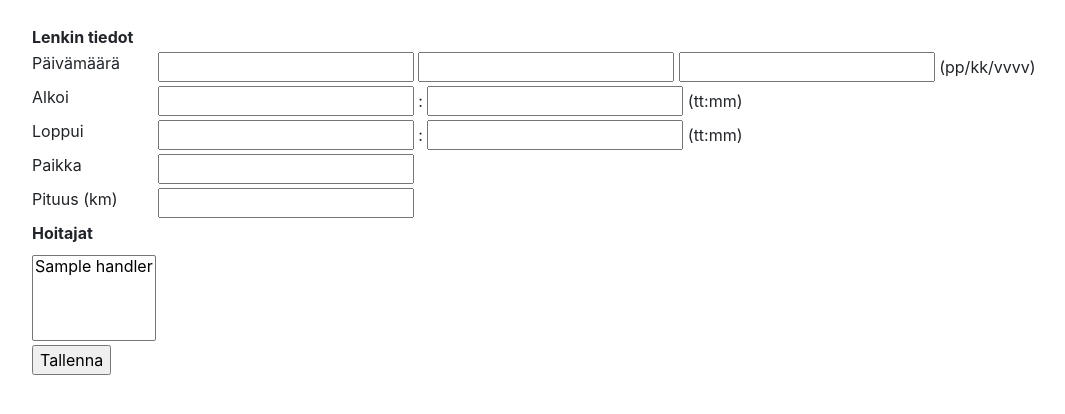
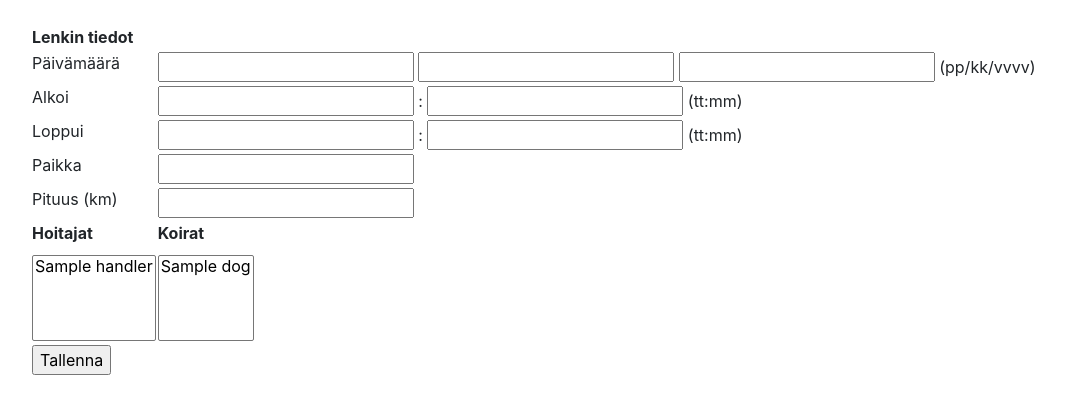
Before and after one commit to hannajan/Koirapaivakirja, a Flask app: page /walks/new/ in a window 1280 px wide. Shown: the part 56-470 px from the top of the page, without its empty margins (54-1119 px from the left). Run offline with Flask 2, Linux system fonts and the light colour scheme; a user stored in the database is signed in; tables that the repository leaves empty hold one stand-in row (values such as "Sample post"); some libraries are stand-ins or nearby versions.

Commit message:
Lenkkeihin voi lisätä koirat
Sovelluksessa nyt lenkkiin on mahdollista valita myös mukana olleet koirat.

```diff
--- a/application/templates/walks/new.html
+++ b/application/templates/walks/new.html
@@ -112,12 +112,19 @@
         </tr>
         <tr>
             <th>{{ form.handlers.label }}</th>
+            <th>{{ form.dogs.label }}</th>
         </tr>
         <td>
             {{ form.handlers(class="multiselect") }}
         </td>
         <td>
+            {{ form.dogs(class="multiselect") }}
+        </td>
+        <td>
             {% for error in form.handlers.errors %}
+            <li>{{ error }}</li>
+            {% endfor %}
+            {% for error in form.dogs.errors %}
             <li>{{ error }}</li>
             {% endfor %}
         </td>
--- a/application/walks/forms.py
+++ b/application/walks/forms.py
@@ -20,6 +20,7 @@ class WalkForm(FlaskForm):
     place = StringField("Paikka", [validators.Length(max=120, message = msgPlace)])
     length = FloatField("Pituus (km)", [validators.NumberRange(min=0.01, message = msgInt)])
     handlers = NoValidationSelectMultipleField("Hoitajat", choices=[], coerce=int)
+    dogs = NoValidationSelectMultipleField("Koirat", choices=[], coerce=int)
 
     class Meta:
         csrf = False
--- a/application/walks/views.py
+++ b/application/walks/views.py
@@ -1,10 +1,11 @@
 from application import app, db
 from flask import render_template, request, redirect, url_for
 from flask_login import login_required, current_user
-from application.walks.models import Walk, WalkHandler
+from application.walks.models import Walk, WalkHandler, DogWalk
 from application.walks.forms import WalkForm
 from datetime import datetime
 from application.handlers.models import Handler
+from application.dogs.models import Dog
 
 
 @app.route("/walks/new/")
@@ -12,6 +13,7 @@ from application.handlers.models import Handler
 def walks_form():
     form = WalkForm()
     form.handlers.choices = [(handler.id, handler.name) for handler in Handler.query.filter_by(account_id=current_user.id).all()]
+    form.dogs.choices = [(dog.id, dog.name) for dog in Dog.query.filter_by(account_id=current_user.id).all()]
 
     return render_template("walks/new.html", form=form)
 
@@ -50,6 +52,10 @@ def walks_create():
         walkhandler = WalkHandler(walk.id, handler_id)
         db.session().add(walkhandler)
 
+    for dog_id in form.dogs.data:
+        dogwalk = DogWalk(walk.id, dog_id)
+        db.session().add(dogwalk)
+
     db.session().commit()
 
 
```
Also changed, not shown: application/walks/models.py (+8 -0 lines).
